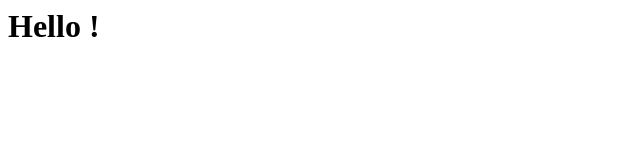
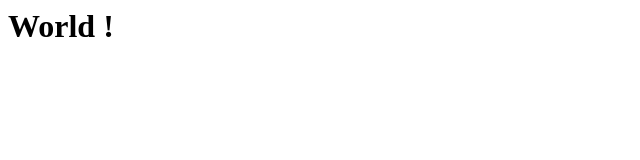
Before and after one commit to MatteoPapa/demo-repo, a plain HTML site: page index.html in a window 1280 px wide. Shown: the full height of the page, 0-640 px from the left. Drawn offline with Linux system fonts and the light colour scheme.

Commit message:
Added world to Main

```diff
--- a/index.html
+++ b/index.html
@@ -1,5 +1,5 @@
 <div>
     <h1>
-        Hello !
+        World !
     </h1>
 </div>
```
